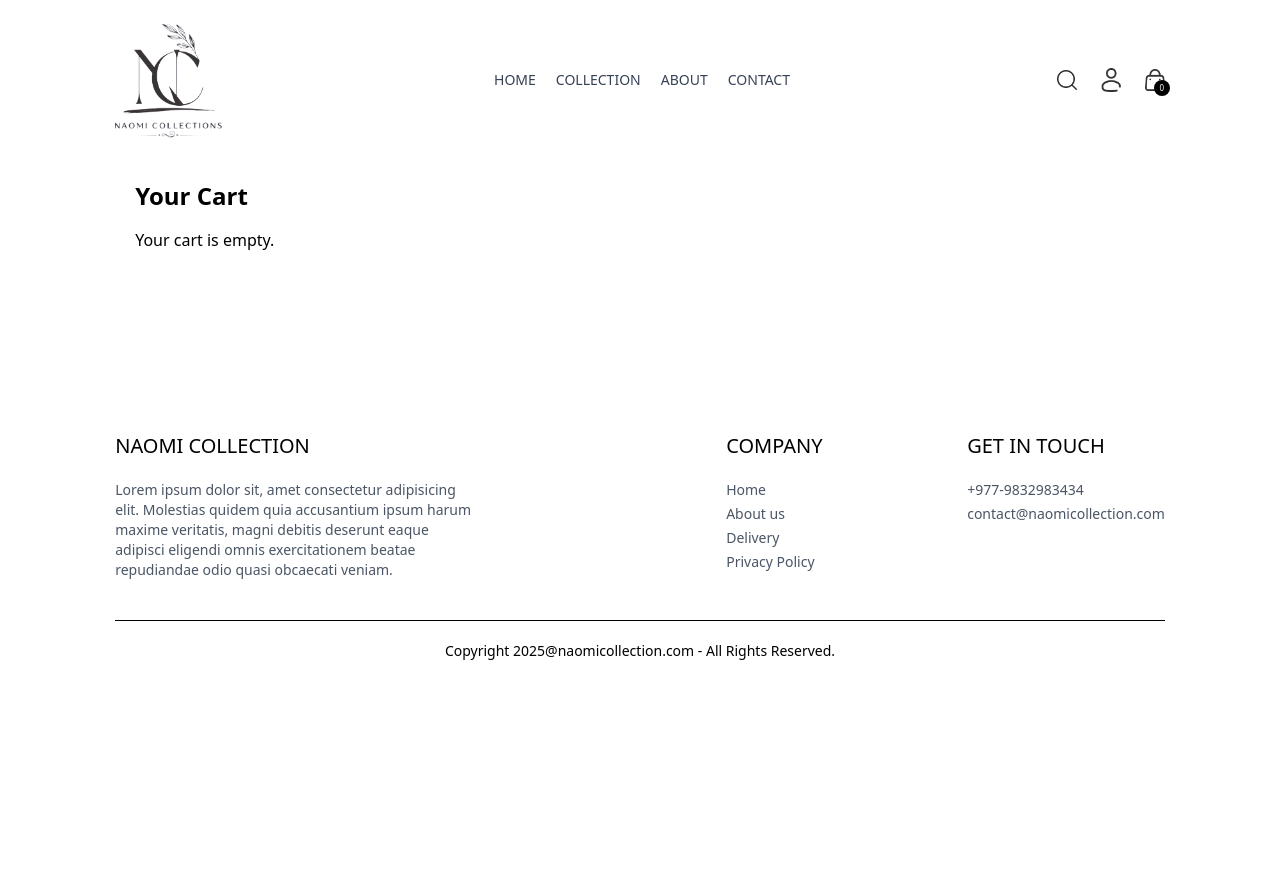
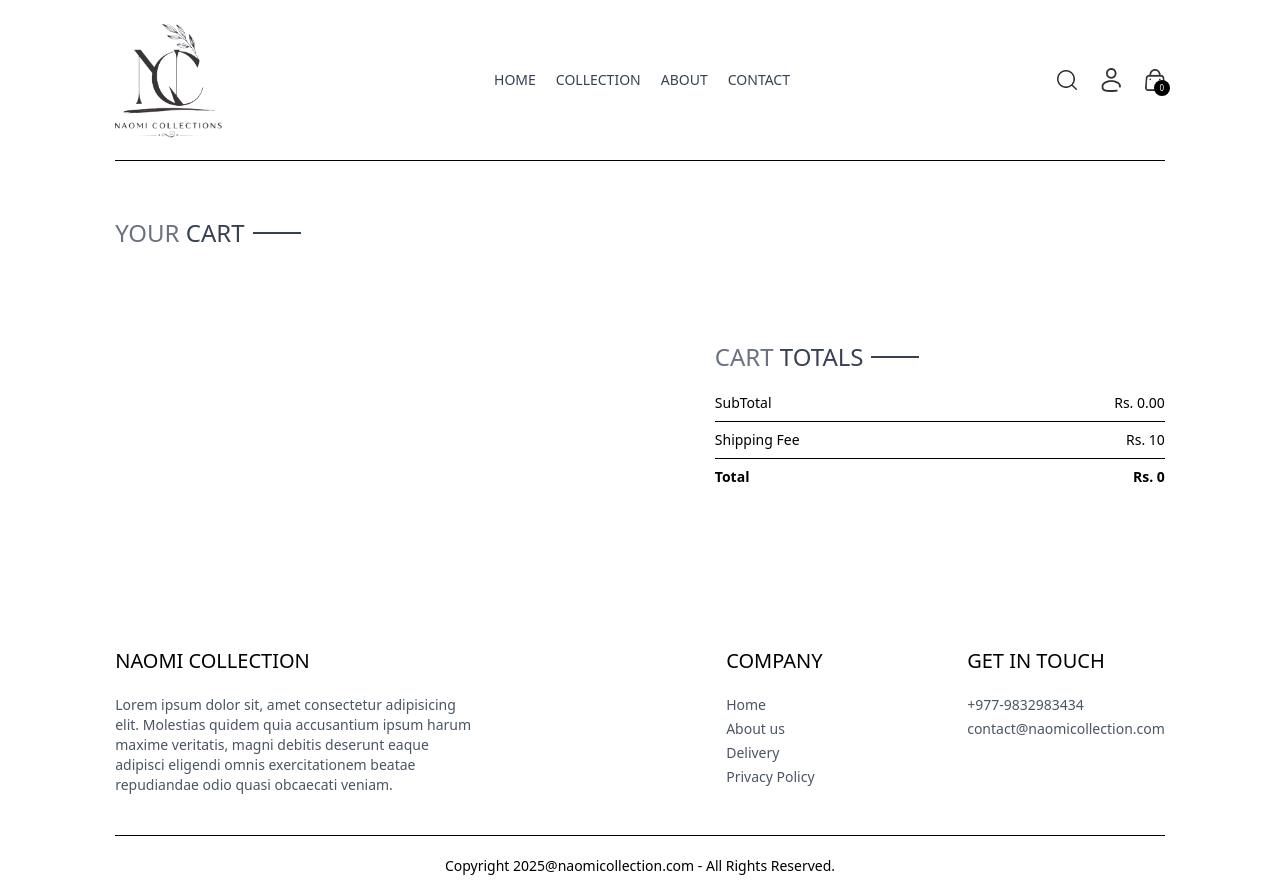
Before and after one commit to MiLaN-StHa/EcommerceProject, a React (Vite) app in the folder frontend/: page /cart in a window 1280 px wide. Before the commit the page ends 800 px from the top, so only its background shows below. Built offline with nearby package versions, Linux system fonts and the light colour scheme.

Commit message:
cart page complete

```diff
--- /dev/null
+++ b/frontend/src/components/CartTotal.jsx
@@ -0,0 +1,34 @@
+import React, { useContext } from 'react';
+import { ShopContext } from '../context/ShopContext';
+import Title from './Title';
+
+const CartTotal = () => {
+  // ✅ Use useContext to access ShopContext
+  const { currency, delivery_fee, getCartAmount } = useContext(ShopContext);
+
+  return (
+    <div className='w-full'>
+      <div className='text-2xl'>
+        <Title text1={'CART'} text2={'TOTALS'} />
+      </div>
+      <div className='flex flex-col gap-2 mt-2 text-sm'>
+        <div className='flex justify-between'>
+          <p>SubTotal</p>
+          <p>{currency} {getCartAmount()}.00</p>
+        </div>
+        <hr />
+        <div className='flex justify-between'>
+          <p>Shipping Fee</p>
+          <p>{currency} {delivery_fee}</p>
+        </div>
+        <hr />
+        <div className='flex justify-between'>
+          <b>Total</b>
+          <b>{currency} {getCartAmount() === 0 ? 0 : getCartAmount() + delivery_fee}</b>
+        </div>
+      </div>
+    </div>
+  );
+};
+
+export default CartTotal;
--- a/frontend/src/context/ShopContext.jsx
+++ b/frontend/src/context/ShopContext.jsx
@@ -23,10 +23,29 @@
         return Object.values(cartItems).reduce((total, count) => total + count, 0);
     };
 
+    // ✅ Fix: Update quantity in the cart
+    const updateQuantity = (itemId, quantity) => {
+        let cartData = structuredClone(cartItems);
+        cartData[itemId] = quantity;
+        setCartItems(cartData);
+    };
+
+    // ✅ Fix: Get total cart amount
+    const getCartAmount = () => {
+        let totalAmount = 0;
+        for (const itemId in cartItems) {
+            const itemInfo = products.find((product) => product._id === itemId);
+            if (itemInfo && cartItems[itemId] > 0) {
+                totalAmount += itemInfo.price * cartItems[itemId]; // Multiply price by quantity
+            }
+        }
+        return totalAmount;
+    };
+
     const value = {
         products, currency, delivery_fee,
         search, setSearch, showSearch, setShowSearch,
-        cartItems, addToCart, getCartCount
+        cartItems, addToCart, getCartCount, updateQuantity, getCartAmount
     };
 
     return (
--- a/frontend/src/pages/Cart.jsx
+++ b/frontend/src/pages/Cart.jsx
@@ -1,39 +1,60 @@
 import React, { useContext, useEffect, useState } from 'react';
 import { ShopContext } from '../context/ShopContext';
+import Title from '../components/Title';
+import { assets } from '../assets/frontend_assets/assets';
+import CartTotal from '../components/CartTotal';
 
 const Cart = () => {
-  const { products, currency, cartItems } = useContext(ShopContext);
+  const { products, currency, cartItems, updateQuantity } = useContext(ShopContext);
   const [cartData, setCartData] = useState([]);
 
   useEffect(() => {
     const tempData = Object.keys(cartItems)
-      .filter(itemId => cartItems[itemId] > 0) // ✅ Only include items with quantity > 0
+      .filter(itemId => cartItems[itemId] > 0)
       .map(itemId => {
-        const product = products.find(p => p._id === itemId); // ✅ Get product details
+        const product = products.find(p => p._id === itemId);
         return product ? { ...product, quantity: cartItems[itemId] } : null;
       })
-      .filter(item => item !== null); // ✅ Remove null values (if product not found)
+      .filter(item => item !== null);
 
     setCartData(tempData);
-  }, [cartItems, products]); // ✅ React updates when cartItems or products change
+  }, [cartItems, products]);
 
   return (
-    <div className="p-5">
-      <h2 className="text-2xl font-bold mb-4">Your Cart</h2>
-      {cartData.length > 0 ? (
-        cartData.map((item) => (
-          <div key={item._id} className="flex items-center gap-4 border-b pb-4 mb-4">
-            <img src={item.image[0]} alt={item.name} className="w-20 h-20 object-cover" />
-            <div>
-              <h3 className="text-lg font-semibold">{item.name}</h3>
-              <p>{currency}{item.price} x {item.quantity}</p>
-              <p className="font-bold">Total: {currency}{item.price * item.quantity}</p>
-            </div>
+    <div className="border-t pt-14 ">
+      <div className="text-2xl mb-3">
+        <Title text1={"YOUR"} text2={"CART"} />
+      </div>
+      <div>
+        {
+          cartData.map((item,index)=>{
+            const productData =products.find((product)=>product._id=== item._id);
+
+            return(
+              <div key={index} className='py-4 border-t text-gray-700 grid grid-cols-[4fr_0.5fr_0.5fr] sm:grid-cols-[4fr_2fr_0.5fr] items-center gap-4'>
+                <div className='flex items-start gap-6'>
+                  <img src={productData.image[0]} className='w-16 sm:w-20' alt="" />
+                  <div>
+                    <p className='text-xs sm:text-lg font-medium'>{productData.name}</p>
+                    <div className='flex items-center gap-5 mt-2'>
+                      <p>{currency}{productData.price}</p>
+                      <p className='px-2 sm:px-3 sm:py-1'></p>
+                    </div>
+                  </div>
+                </div>
+                <input onChange={(e)=> e.target.value ==='' || e.target.value === '0' ? null : updateQuantity(item._id,Number(e.target.value))} className='border max-w-10 sm:max-w-20 sm:px-2 py-1' type="number" min={1} defaultValue={item.quantity}/>
+                <img onClick={()=>updateQuantity(item._id,0)} src={assets.bin_icon} className='w-4 mr-4 sm:w-5 cursor-pointer' alt="" />
+                </div>
+            )
+          })
+        }
+      </div >
+
+      <div className=' flex justify-end my-20'>
+          <div className=' w-full sm:w-[450px]'>
+            <CartTotal/>
           </div>
-        ))
-      ) : (
-        <p>Your cart is empty.</p>
-      )}
+      </div>
     </div>
   );
 };
```
